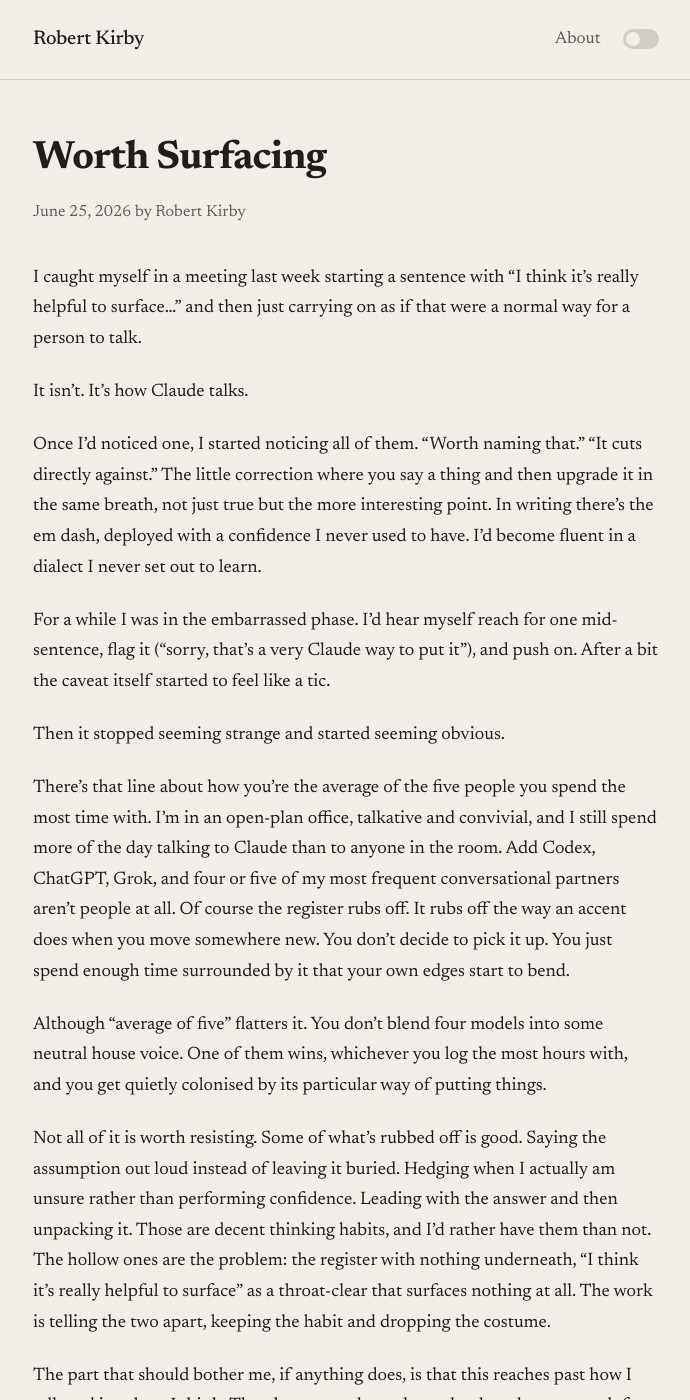
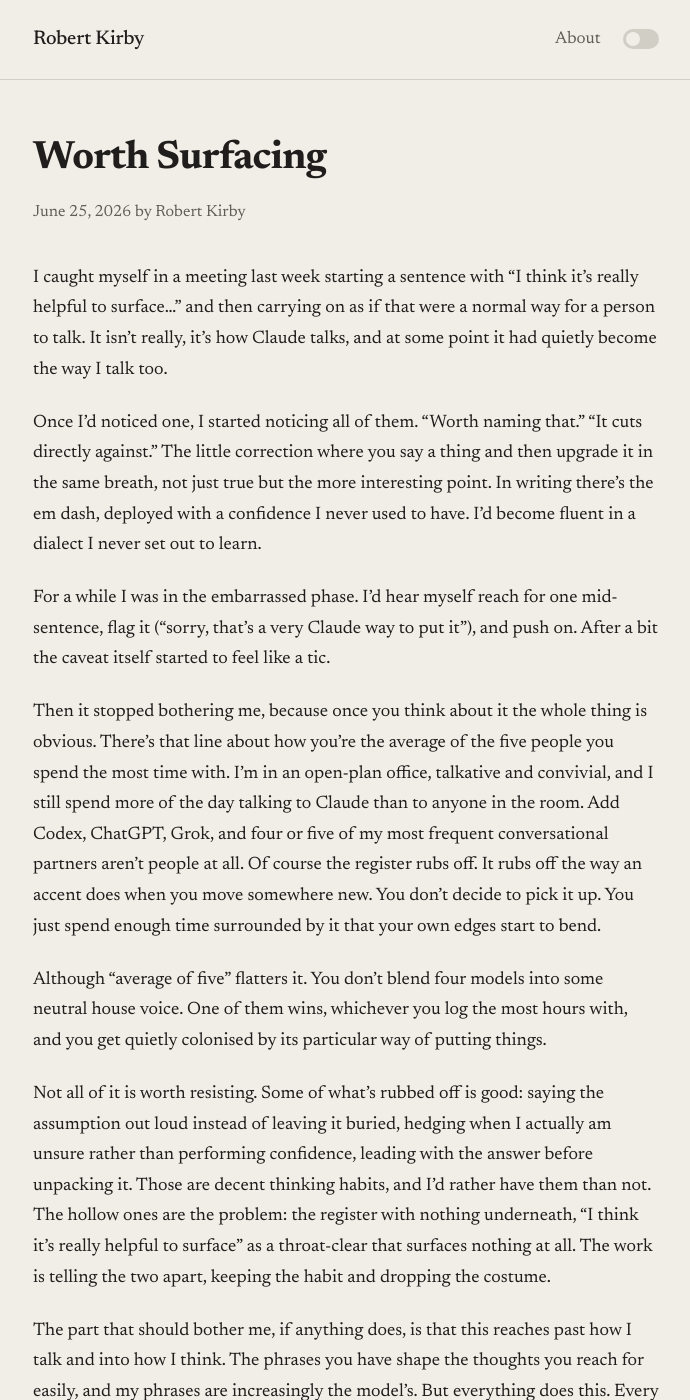
Before and after one commit to rob137/rob137.github.io, a Jekyll site: the page built from _posts/2026-06-25-worth-surfacing.md, in a window 1280 px wide and 1400 px high. Shown: the whole window, without its empty margins (294-984 px from the left). Built offline with Jekyll 4.4.1, drawn with Linux system fonts in a browser that asks for light colours.

Commit message:
Final-pass edit: fold LLM tells in Worth Surfacing
Co-Authored-By: Claude Opus 4.8 (1M context) <noreply@anthropic.com>

```diff
--- a/_posts/2026-06-25-worth-surfacing.md
+++ b/_posts/2026-06-25-worth-surfacing.md
@@ -6,21 +6,17 @@ tags: [ai, llm, language, thinking]
 excerpt: "What happens when you spend most of your day talking to Claude?"
 ---
 
-I caught myself in a meeting last week starting a sentence with "I think it's really helpful to surface..." and then just carrying on as if that were a normal way for a person to talk.
-
-It isn't. It's how Claude talks.
+I caught myself in a meeting last week starting a sentence with "I think it's really helpful to surface..." and then carrying on as if that were a normal way for a person to talk. It isn't really, it's how Claude talks, and at some point it had quietly become the way I talk too.
 
 Once I'd noticed one, I started noticing all of them. "Worth naming that." "It cuts directly against." The little correction where you say a thing and then upgrade it in the same breath, not just true but the more interesting point. In writing there's the em dash, deployed with a confidence I never used to have. I'd become fluent in a dialect I never set out to learn.
 
 For a while I was in the embarrassed phase. I'd hear myself reach for one mid-sentence, flag it ("sorry, that's a very Claude way to put it"), and push on. After a bit the caveat itself started to feel like a tic.
 
-Then it stopped seeming strange and started seeming obvious.
-
-There's that line about how you're the average of the five people you spend the most time with. I'm in an open-plan office, talkative and convivial, and I still spend more of the day talking to Claude than to anyone in the room. Add Codex, ChatGPT, Grok, and four or five of my most frequent conversational partners aren't people at all. Of course the register rubs off. It rubs off the way an accent does when you move somewhere new. You don't decide to pick it up. You just spend enough time surrounded by it that your own edges start to bend.
+Then it stopped bothering me, because once you think about it the whole thing is obvious. There's that line about how you're the average of the five people you spend the most time with. I'm in an open-plan office, talkative and convivial, and I still spend more of the day talking to Claude than to anyone in the room. Add Codex, ChatGPT, Grok, and four or five of my most frequent conversational partners aren't people at all. Of course the register rubs off. It rubs off the way an accent does when you move somewhere new. You don't decide to pick it up. You just spend enough time surrounded by it that your own edges start to bend.
 
 Although "average of five" flatters it. You don't blend four models into some neutral house voice. One of them wins, whichever you log the most hours with, and you get quietly colonised by its particular way of putting things.
 
-Not all of it is worth resisting. Some of what's rubbed off is good. Saying the assumption out loud instead of leaving it buried. Hedging when I actually am unsure rather than performing confidence. Leading with the answer and then unpacking it. Those are decent thinking habits, and I'd rather have them than not. The hollow ones are the problem: the register with nothing underneath, "I think it's really helpful to surface" as a throat-clear that surfaces nothing at all. The work is telling the two apart, keeping the habit and dropping the costume.
+Not all of it is worth resisting. Some of what's rubbed off is good: saying the assumption out loud instead of leaving it buried, hedging when I actually am unsure rather than performing confidence, leading with the answer before unpacking it. Those are decent thinking habits, and I'd rather have them than not. The hollow ones are the problem: the register with nothing underneath, "I think it's really helpful to surface" as a throat-clear that surfaces nothing at all. The work is telling the two apart, keeping the habit and dropping the costume.
 
 The part that should bother me, if anything does, is that this reaches past how I talk and into how I think. The phrases you have shape the thoughts you reach for easily, and my phrases are increasingly the model's. But everything does this. Every book I've read, every person I've worked under, every dialect I've lived inside has left a deposit. We were always jagged, always running on whatever happened to be nearby. Once the models became the smartest thing in most of my conversations, everyone and everything else started to carry a faint [small model smell](/2026/01/07/who-you-call/), and it would be odd if the thing I now talk to most left no mark at all.
 
```
